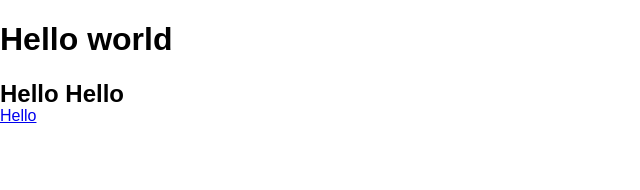
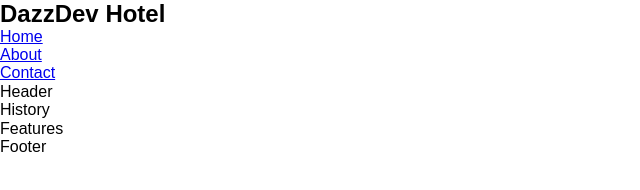
Before and after one commit to DariuszOkonski/webpage-hotel, a website: page index.html in a window 1280 px wide. Shown: the whole page, without its empty margins (0-640 px from the left). Drawn offline with nearby package versions, Linux system fonts and the light colour scheme.

Commit message:
add wrapper to navigation class

```diff
--- a/index.html
+++ b/index.html
@@ -12,10 +12,41 @@
 </head>
 
 <body>
-  <h1>Hello world</h1>
-  <h2>Hello Hello</h2>
-  <a href="#">Hello</a>
+  <header class="header">
+    <nav class="navigation container">
 
+      <h2 class="navigation__header">DazzDev Hotel</h2>
+
+      <ul class="navigation__items">
+        <li class="navigation__item">
+          <a class="navigation__link current" href="index.html">Home</a>
+        </li>
+        <li class="navigation__item">
+          <a class="navigation__link" href="./dist/layouts/about.html">About</a>
+        </li>
+        <li class="navigation__item">
+          <a class="navigation__link" href="./dist/layouts/contact.html">Contact</a>
+        </li>
+      </ul>
+
+    </nav>
+  </header>
+
+  <main class="main-section">
+    <p>Header</p>
+  </main>
+
+  <section class="history">
+    <p>History</p>
+  </section>
+
+  <section class="features">
+    <p>Features</p>
+  </section>
+
+  <footer class="footer">
+    <p>Footer</p>
+  </footer>
 </body>
 
 </html>
```
